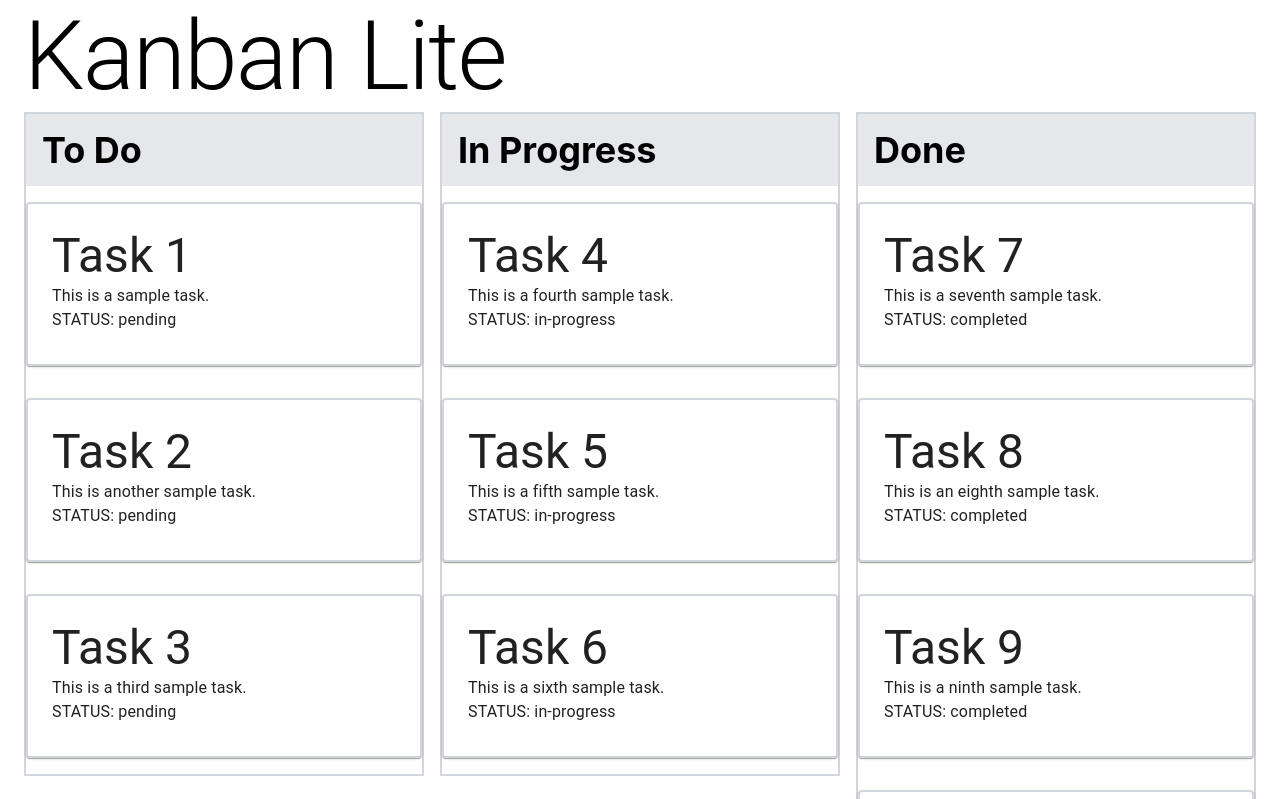
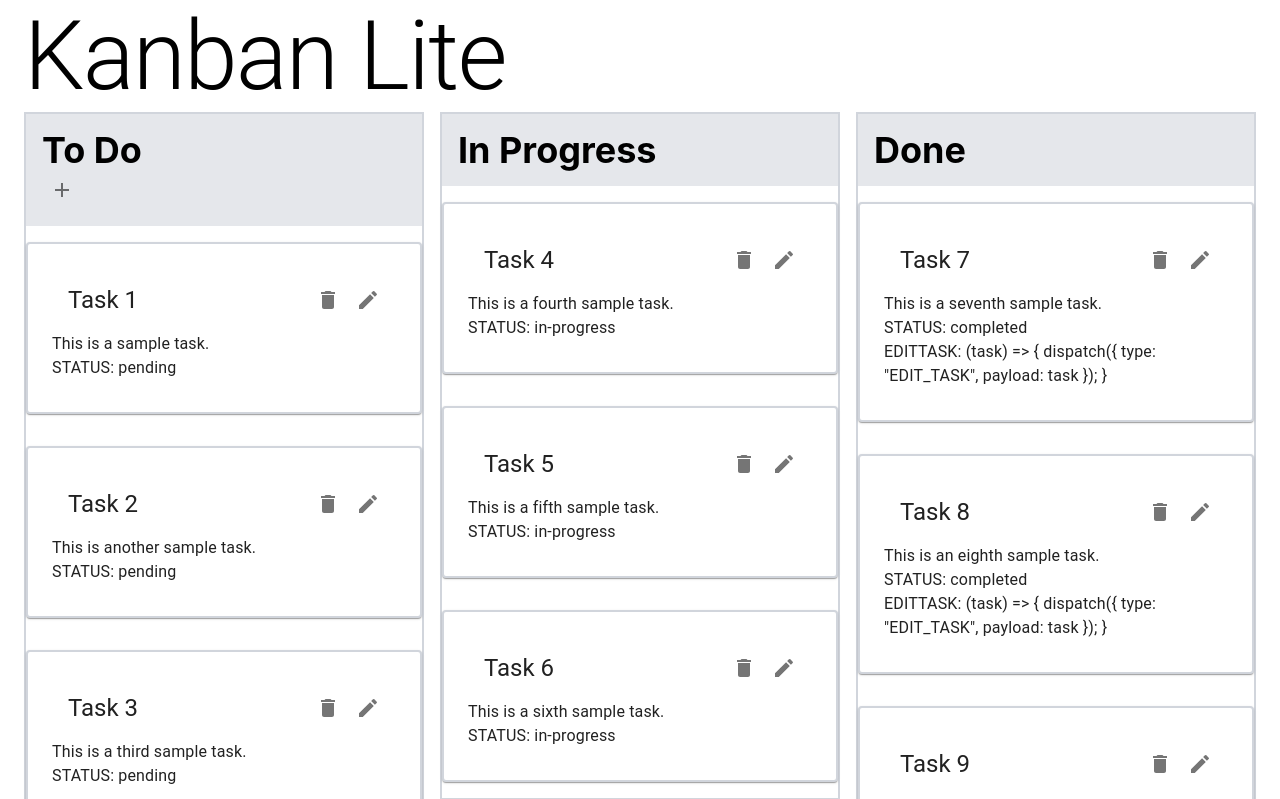
Before and after one commit to williamwhorton/kanban-lite, a React (Vite) app: page / in a window 1280 px wide. Shown: the top 799 px of the page. Built offline with nearby package versions, Linux system fonts and the light colour scheme.

Commit message:
Add task creation modal, delete functionality, and column-specific task addition

```diff
--- a/package.json
+++ b/package.json
@@ -12,6 +12,7 @@
   "dependencies": {
     "@emotion/react": "^11.14.0",
     "@emotion/styled": "^11.14.1",
+    "@mui/icons-material": "^9.0.0",
     "@mui/material": "^9.0.0",
     "@tailwindcss/vite": "^4.2.2",
     "react": "^19.2.4",
--- a/src/App.tsx
+++ b/src/App.tsx
@@ -3,7 +3,8 @@ import {Container, Grid, Typography} from "@mui/material";
 import Column from "./components/Column.tsx";
 import TaskCard from "./components/TaskCard.tsx";
 import useTasks from "./hooks/useTasks.ts";
-import {useEffect} from "react";
+import {useEffect, useState} from "react";
+import TaskModal from "./components/TaskModal.tsx";
 
 
 export type Task = {
@@ -78,13 +79,10 @@ function App() {
 
     const initialState = JSON.parse(localStorage.getItem('tasks') || JSON.stringify(initialStateArr));
 
-
-
     const { tasks, addTask, editTask, moveTask, deleteTask } = useTasks(initialState);
     useEffect(() => {
         localStorage.setItem('tasks', JSON.stringify(tasks))
     }, [tasks])
-
 
     const toDoTasks = tasks.filter(task => task.status === 'pending');
 
@@ -92,15 +90,17 @@ function App() {
 
     const doneTasks = tasks.filter(task => task.status === 'completed');
 
+    const [modalOpen, setModalOpen] = useState(false);
+
   return (
     <Container maxWidth="xl">
       <Typography variant="h1">Kanban Lite</Typography>
       <Grid container spacing={2}>
         <Grid size={4} data-status="pending" >
-          <Column title="To Do" status="pending" updateColumn={(title, status : 'pending' | 'in-progress' | 'completed') => moveTask(title, status)}>
+          <Column title="To Do" status="pending" updateColumn={(title, status : 'pending' | 'in-progress' | 'completed') => moveTask(title, status)} addModal={() => setModalOpen(true)} >
               <>
               {toDoTasks.map((task, index) => (
-                  <TaskCard key={index} title={task.title} description={task.description} status={task.status} />
+                  <TaskCard key={index} title={task.title} description={task.description} status={task.status} deleteTask={deleteTask} />
               ))}
               </>
           </Column>
@@ -109,7 +109,7 @@ function App() {
           <Column title="In Progress" status="in-progress" updateColumn={(title, status : 'pending' | 'in-progress' | 'completed') => moveTask(title, status)}>
               <>
               {inProgressTasks.map((task, index) => (
-                  <TaskCard key={index} title={task.title} description={task.description} status={task.status} />
+                  <TaskCard key={index} title={task.title} description={task.description} status={task.status} deleteTask={deleteTask}  />
               ))}
               </>
           </Column>
@@ -118,12 +118,13 @@ function App() {
           <Column title="Done" status="completed" updateColumn={(title, status : 'pending' | 'in-progress' | 'completed') => moveTask(title, status)}>
               <>
                   {doneTasks.map((task, index) => (
-                      <TaskCard key={index} title={task.title} description={task.description} status={task.status} />
+                      <TaskCard key={index} title={task.title} description={task.description} status={task.status} deleteTask={deleteTask} editTask={editTask} />
                   ))}
               </>
           </Column>
         </Grid>
       </Grid>
+        <TaskModal modalOpen={modalOpen} setModalOpen={setModalOpen} addTask={addTask} />
     </Container>
   )
 }
--- a/src/components/Column.tsx
+++ b/src/components/Column.tsx
@@ -1,29 +1,45 @@
 import  {type JSX} from "react";
 import * as React from "react";
+import {IconButton} from "@mui/material";
+import AddIcon from '@mui/icons-material/Add';
 
-function handleDragOver(event: React.DragEvent<HTMLDivElement>) {
-    event.preventDefault();
-    event.dataTransfer.dropEffect = 'move';
-}
 
-function handleDrop(event: React.DragEvent<HTMLDivElement>, callback?: (title: string, status: 'pending' | 'in-progress' | 'completed') => void) {
-    event.preventDefault();
-    const title = event.dataTransfer.getData('text/plain');
-    event.dataTransfer.setData('text/plain', event.currentTarget.dataset.status || 'no status');
-    callback && callback(title, event.currentTarget.dataset.status as 'pending' | 'in-progress' | 'completed');
-}
 
-export default function Column({title, status, children, updateColumn}: {
+export default function Column({title, status, children, updateColumn, ...props}: {
     title: string,
     status: string,
     children?: JSX.Element,
+    addModal?: () => void,
     updateColumn?: (title: string, status: 'pending' | 'in-progress' | 'completed') => void
 }) {
+
+    function handleDragOver(event: React.DragEvent<HTMLDivElement>) {
+        event.preventDefault();
+        event.dataTransfer.dropEffect = 'move';
+    }
+
+    function handleDrop(event: React.DragEvent<HTMLDivElement>, callback?: (title: string, status: 'pending' | 'in-progress' | 'completed') => void) {
+        event.preventDefault();
+        const title = event.dataTransfer.getData('text/plain');
+        event.dataTransfer.setData('text/plain', event.currentTarget.dataset.status || 'no status');
+        callback && callback(title, event.currentTarget.dataset.status as 'pending' | 'in-progress' | 'completed');
+    }
+
+    function toggleAddModal(event: any) {
+        event.preventDefault();
+        props.addModal && props.addModal();
+    }
+
+
   return (
     <div className="flex flex-col items-center justify-center border-2 border-gray-300" onDragOver={handleDragOver} onDrop={(event) => handleDrop(event, updateColumn)} data-status={status}>
       <div className="flex flex-col items-center justify-center w-full">
               <div className="w-full bg-gray-200 p-4">
             <h2 className="text-4xl font-bold">{title}</h2>
+                  {props.addModal &&
+                      <IconButton onClick={(event) => toggleAddModal(event)} >
+                      <AddIcon /></IconButton>
+                  }
           </div>
           {children}
       </div>
--- a/src/components/TaskCard.tsx
+++ b/src/components/TaskCard.tsx
@@ -1,6 +1,10 @@
 import Card from '@mui/material/Card';
 import CardContent from '@mui/material/CardContent';
-import {Typography} from "@mui/material";
+import {CardHeader, IconButton, Typography} from "@mui/material";
+import DeleteIcon from '@mui/icons-material/Delete';
+import EditIcon from '@mui/icons-material/Edit';
+import  { type MouseEvent } from "react";
+import * as React from "react";
 
 
 interface TaskCardProps {
@@ -17,24 +21,48 @@ interface TaskCardProps {
     status?: 'pending' | 'in-progress' | 'completed';
     tags?: string[];
     createdBy?: string;
+    deleteTask?: (title: string) => void;
+    editTask?: (task: any) => void;
 }
 
-function handleDragStart(event: React.DragEvent<HTMLDivElement>, title :string) {
+
+export default (({title, description, deleteTask, ...props}: TaskCardProps) => {
+
+    function handleDragStart(event: React.DragEvent<HTMLDivElement>, title: string) {
         event.dataTransfer.setData('text/plain', title);
     }
 
+    function handleDeleteClick(event: MouseEvent<HTMLButtonElement, globalThis.MouseEvent>, taskTitle: string) {
+        event.preventDefault();
+        deleteTask && deleteTask(taskTitle);
+    }
 
-export default (({title, description, ...props }: TaskCardProps) => (
-    <Card className="my-4 p-2 border-2 border-gray-300 w-full" draggable onDragStart={(event) => handleDragStart(event, title)} >
+    function handleEdit() {
+
+    }
+
+    return (
+        <Card className="my-4 p-2 border-2 border-gray-300 w-full" draggable
+              onDragStart={(event) => handleDragStart(event, title)}>
             <CardContent>
-            <Typography variant={"h3"}>{title}</Typography>
+                <CardHeader title={title} action={
+                    <>
+                        <IconButton onClick={(event) => handleDeleteClick(event, title)}>
+                            <DeleteIcon/>
+                        </IconButton>
+                        <IconButton onClick={() => handleEdit()}>
+                            <EditIcon/>
+                        </IconButton>
+                    </>
+                }/>
                 <Typography variant={"body1"}>{description}</Typography>
-            { Object.entries(props).filter( ([key]) => key !== 'statusChange')
-                    .map( ([key, value]) =>
+                {Object.entries(props).filter(([key]) => key !== 'statusChange')
+                    .map(([key, value]) =>
                         <div key={key}>
                             <Typography variant={"body1"}>{String(key).toUpperCase()}: {String(value)}</Typography>
                         </div>
                     )}
             </CardContent>
         </Card>
-))
+    );
+});
--- /dev/null
+++ b/src/components/TaskModal.tsx
@@ -0,0 +1,49 @@
+import {Box, Dialog, TextField, Typography} from "@mui/material";
+import {useState} from "react";
+
+
+export default function TaskModal({modalOpen, setModalOpen, addTask}: { modalOpen: boolean, setModalOpen: (open: boolean) => void, addTask: (task: any) => void}) {
+
+    const [task, setTask] = useState( {
+        title: '',
+        description: '',
+        status: 'pending'
+    })
+
+    function handleAddClick(event: any) {
+        event.preventDefault();
+        addTask(task);
+        setModalOpen(false);
+    }
+
+    function handleInputChange(event: any) {
+        const {name, value}: {name: string, value: string} = event.target;
+        setTask(prev => ({...prev, [name]: value}));
+    }
+
+
+    return (
+        <Dialog open={modalOpen} onClose={() => setModalOpen(false)}>
+            <Box sx={{ width: 200 }} >
+                <Typography variant="h2">Add Task</Typography>
+                <TextField
+                    label="Task Title"
+                    name="title"
+                    variant="outlined"
+                    value={task.title}
+                    fullWidth
+                    onChange={handleInputChange}
+                />
+                <TextField
+                    label="Task Description"
+                    variant="outlined"
+                    value={task.description}
+                    name="description"
+                    fullWidth
+                    onChange={handleInputChange}
+                />
+                <button onClick={(event) => handleAddClick(event)}>Add Task</button>
+            </Box>
+        </Dialog>
+    )
+}
--- a/src/hooks/useTasks.ts
+++ b/src/hooks/useTasks.ts
@@ -9,7 +9,7 @@ function taskReducer(state: any[], action: { type: any; payload: any }) {
         case 'EDIT_TASK':
             return state.map(task => task.id === action.payload.id ? action.payload : task);
         case 'DELETE_TASK':
-            return state.filter(task => task.id !== action.payload);
+            return state.filter(task => task.title !== action.payload);
         case 'MOVE_TASK':
             const {taskTitle, newStatus} = action.payload;
             return state.map(task => task.title === taskTitle ? {...task, status: newStatus} : task);
@@ -29,8 +29,8 @@ export default (initialState :Task[] = []) => {
         dispatch({type: 'EDIT_TASK', payload: task})
     }
 
-    const deleteTask = (taskId :string) => {
-        dispatch({type: 'DELETE_TASK', payload: taskId})
+    const deleteTask = (taskTitle :string) => {
+        dispatch({type: 'DELETE_TASK', payload: taskTitle})
     }
 
     const moveTask = (taskTitle :string, newStatus :'pending' | 'in-progress' | 'completed') => {
```
Also changed, not shown: 1 other file (tests, documents, lock files or other folders). Lines whose indentation alone changed are shown as unchanged.
